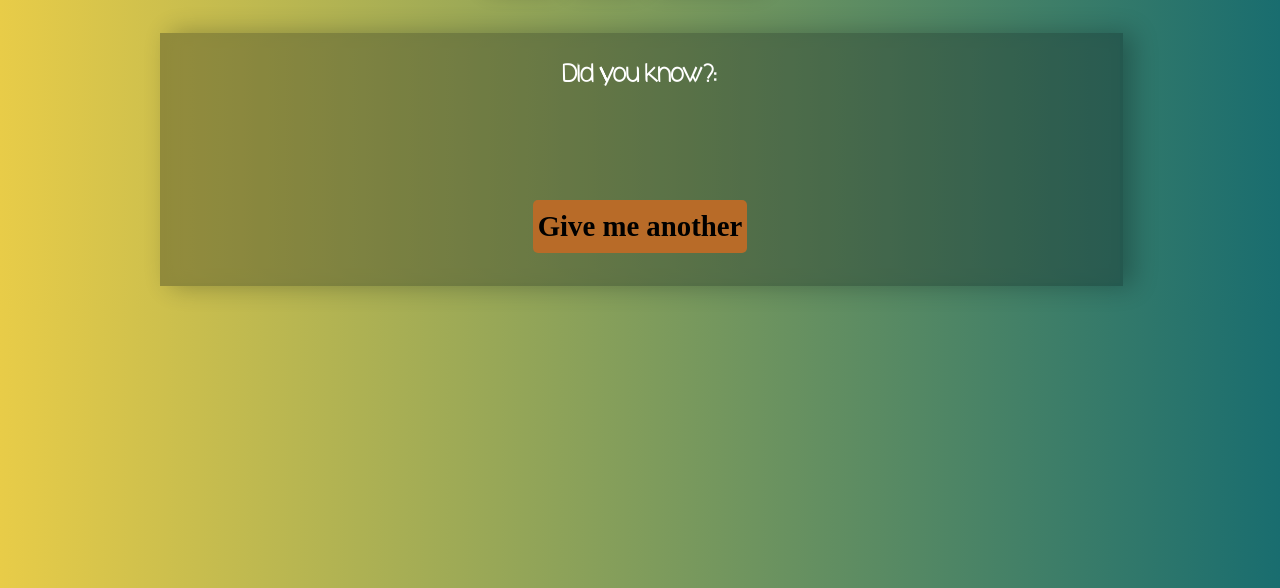
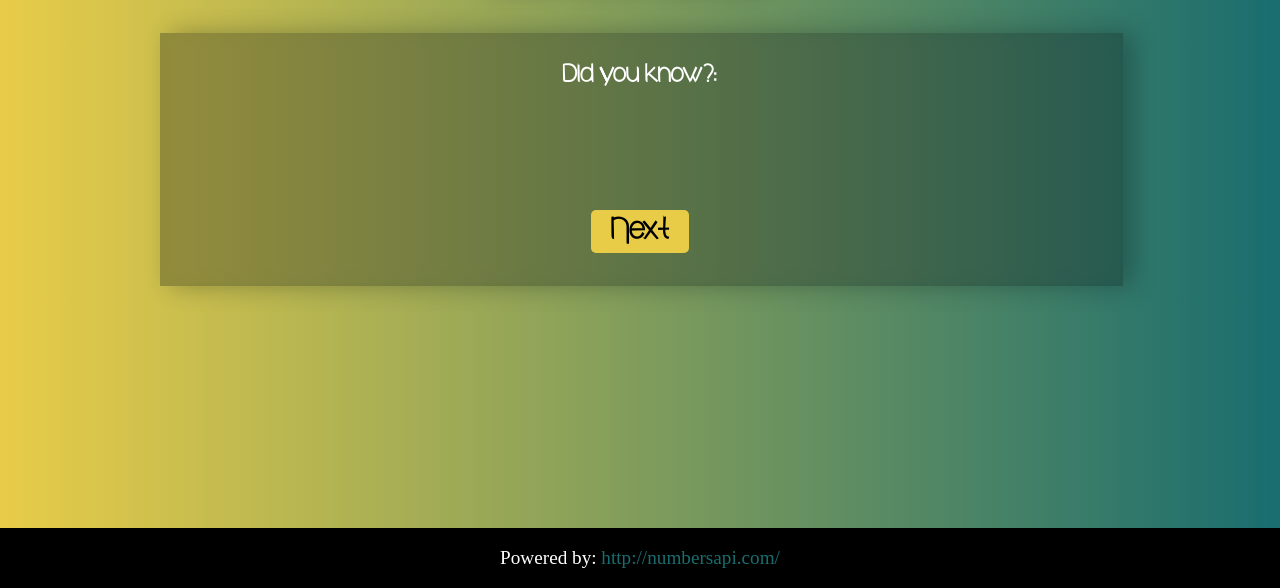
Before and after one commit to bytebyrd/date-facts, a React app: page / in a window 1280 px wide. Shown: the part 212-800 px from the top of the page. Built offline with nearby package versions, Linux system fonts and the light colour scheme; no server answers.

Commit message:
Changed style and added footer

```diff
--- a/src/components/FactBox.css
+++ b/src/components/FactBox.css
@@ -38,9 +38,9 @@
 }
 
 button{
+    font-family: 'cafeandbrewery';
     position: relative;
     z-index: 7;
-    font-family: 'sans-serif';
     font-weight: 700;
     font-size: 1.8rem;
     border: none;
@@ -48,8 +48,9 @@ button{
     cursor: pointer;
     margin-bottom: 20px;
     background: transparent;
-    padding: 10px 5px;
+    padding: 5px 20px;
     transition: transform .3s ease;
+    color: black;
 }
 
 button::before{
@@ -62,7 +63,8 @@ button::before{
     content: "";
     height: 100%;
     width: 100%;
-    background: #B86B28;
+    background: rgb(232, 204, 72);
+
 }
 
 button:hover{
--- a/src/components/FactBox.js
+++ b/src/components/FactBox.js
@@ -6,7 +6,7 @@ const FactBox = ({ fact, onGetFact }) => {
             <h2 className='f3'>Did you know?:</h2>
             <h3 className='f4'>{fact}</h3>
             <div>
-                <button onClick={onGetFact}>Give me another</button>
+                <button onClick={onGetFact}>Next</button>
             </div>
 
         </div>
--- a/src/containers/App.css
+++ b/src/containers/App.css
@@ -20,3 +20,21 @@ span{
     font-size: 2.6rem;
     font-weight: 500;
 }
+footer{
+    position: absolute;
+    bottom: 0;
+    width: 100%;
+    font-size: 1.2rem;
+    text-align: center;
+    background-color: black;
+    color: white;
+}
+
+footer > p > a{
+    text-decoration: none;
+    color: rgb(25, 109, 111);
+}
+
+footer > p > a:hover{
+    color: rgb(232, 204, 72);
+}
--- a/src/containers/App.js
+++ b/src/containers/App.js
@@ -46,6 +46,9 @@ class App extends Component {
                         onDateChange={this.onDateChange}
                         />
                     <FactBox fact={this.state.fact} onGetFact={this.getFact} />
+                    <footer>
+                        <p>Powered by: <a href="http://numbersapi.com/" target="_blank">http://numbersapi.com/</a></p>
+                    </footer>
                 </div>
 
             </div>
--- a/src/index.css
+++ b/src/index.css
@@ -1,4 +1,6 @@
 html, body{
     margin: 0;
+    width: 100vw;
+    height: 100vh;
     background: linear-gradient(to right, rgb(232, 204, 72), rgb(25, 109, 111));
 }
```
